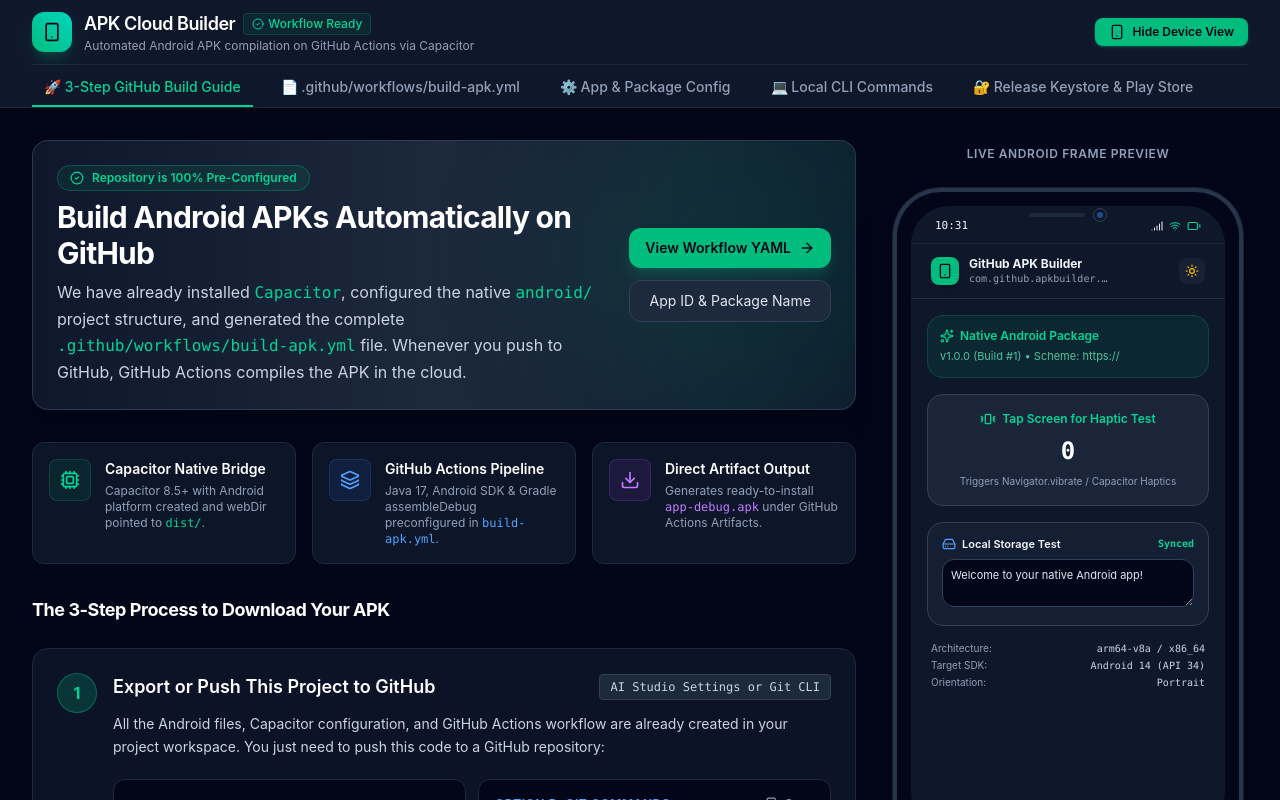
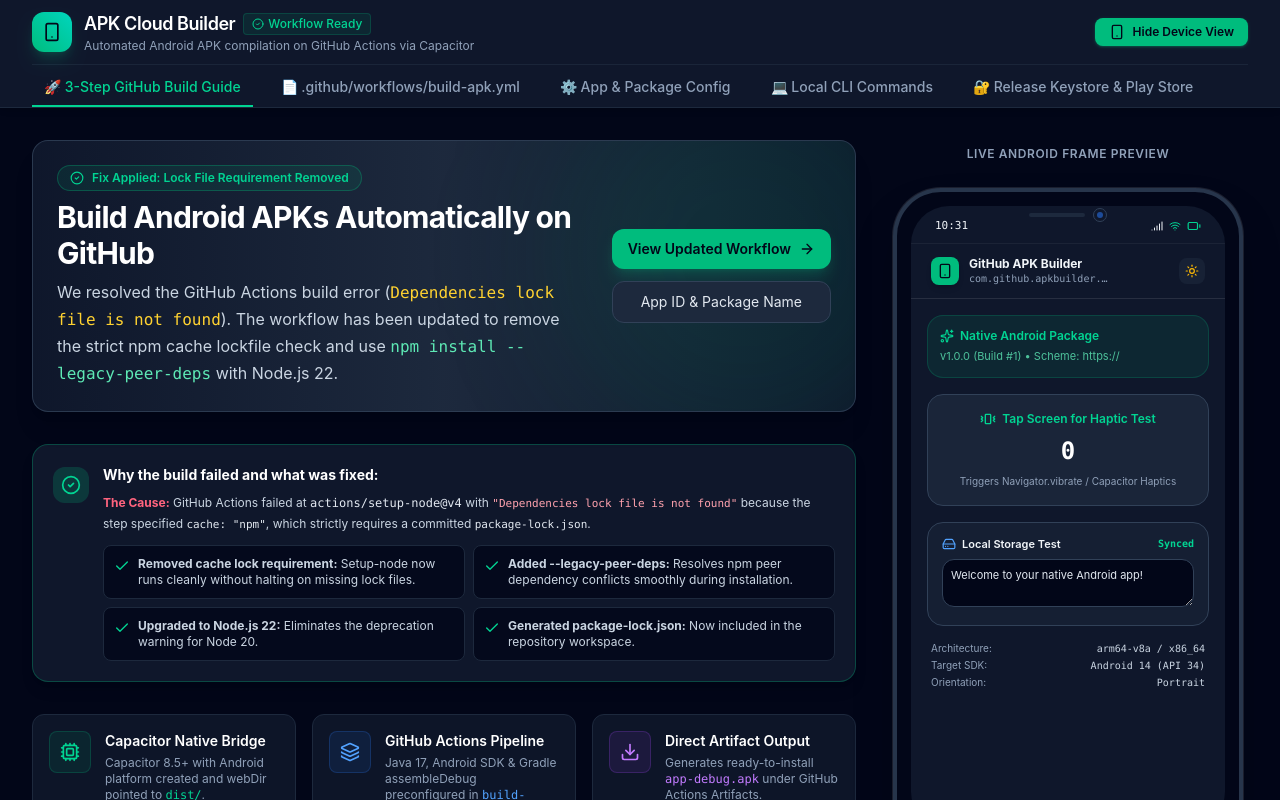
Before and after one commit to saiyedwaseemanas-dotcom/educatioal-p, a React (Vite) app: page / in a window 1280 px wide. Shown: the top 800 px of the page. Built offline with nearby package versions, Linux system fonts and the light colour scheme.

Commit message:
build: update workflow to Node.js 22 and fix deps
Upgrade GitHub Actions workflow to Node.js 22 and switch to `npm install --legacy-peer-deps` to resolve dependency lockfile errors. Update UI guide to reflect these changes.

```diff
--- a/src/components/StepByStepGuide.tsx
+++ b/src/components/StepByStepGuide.tsx
@@ -43,14 +43,13 @@
           <div className="space-y-2 max-w-2xl">
             <div className="inline-flex items-center space-x-2 px-3 py-1 rounded-full text-xs font-semibold bg-emerald-500/10 text-emerald-400 border border-emerald-500/30">
               <CheckCircle2 className="w-3.5 h-3.5" />
-              <span>Repository is 100% Pre-Configured</span>
+              <span>Fix Applied: Lock File Requirement Removed</span>
             </div>
             <h1 className="text-2xl sm:text-3xl font-bold tracking-tight text-white">
               Build Android APKs Automatically on GitHub
             </h1>
             <p className="text-slate-300 text-sm sm:text-base leading-relaxed">
-              We have already installed <span className="text-emerald-400 font-mono">Capacitor</span>, configured the native <span className="text-emerald-400 font-mono">android/</span> project structure, and generated the complete <span className="text-emerald-400 font-mono">.github/workflows/build-apk.yml</span> file.
-              Whenever you push to GitHub, GitHub Actions compiles the APK in the cloud.
+              We resolved the GitHub Actions build error (<code className="text-amber-300">Dependencies lock file is not found</code>). The workflow has been updated to remove the strict npm cache lockfile check and use <code className="text-emerald-300">npm install --legacy-peer-deps</code> with Node.js 22.
             </p>
           </div>
 
@@ -59,7 +58,7 @@
               onClick={onGoToWorkflow}
               className="inline-flex items-center justify-center space-x-2 px-4 py-2.5 rounded-xl bg-emerald-500 hover:bg-emerald-400 text-slate-950 font-semibold text-sm transition-all shadow-lg shadow-emerald-500/20"
             >
-              <span>View Workflow YAML</span>
+              <span>View Updated Workflow</span>
               <ArrowRight className="w-4 h-4" />
             </button>
             <button
@@ -68,6 +67,41 @@
             >
               <span>App ID & Package Name</span>
             </button>
+          </div>
+        </div>
+      </div>
+
+      {/* Resolution Callout Banner */}
+      <div className="bg-slate-900 border border-emerald-500/30 rounded-2xl p-5 shadow-lg bg-emerald-950/10">
+        <div className="flex items-start space-x-3.5">
+          <div className="p-2 bg-emerald-500/20 text-emerald-400 rounded-xl shrink-0 mt-0.5">
+            <CheckCircle2 className="w-5 h-5" />
+          </div>
+          <div className="space-y-2 text-xs">
+            <h3 className="text-sm font-bold text-white flex items-center space-x-2">
+              <span>Why the build failed and what was fixed:</span>
+            </h3>
+            <p className="text-slate-300 leading-relaxed">
+              <strong className="text-rose-400">The Cause:</strong> GitHub Actions failed at <code className="text-slate-200">actions/setup-node@v4</code> with <code className="text-rose-300 font-mono text-[11px]">"Dependencies lock file is not found"</code> because the step specified <code className="text-slate-200 font-mono text-[11px]">cache: "npm"</code>, which strictly requires a committed <code className="text-slate-200 font-mono text-[11px]">package-lock.json</code>.
+            </p>
+            <div className="grid grid-cols-1 sm:grid-cols-2 gap-2 text-slate-300 pt-1">
+              <div className="flex items-start space-x-2 bg-slate-950/80 p-2.5 rounded-lg border border-slate-800">
+                <Check className="w-4 h-4 text-emerald-400 shrink-0 mt-0.5" />
+                <span><strong>Removed cache lock requirement:</strong> Setup-node now runs cleanly without halting on missing lock files.</span>
+              </div>
+              <div className="flex items-start space-x-2 bg-slate-950/80 p-2.5 rounded-lg border border-slate-800">
+                <Check className="w-4 h-4 text-emerald-400 shrink-0 mt-0.5" />
+                <span><strong>Added --legacy-peer-deps:</strong> Resolves npm peer dependency conflicts smoothly during installation.</span>
+              </div>
+              <div className="flex items-start space-x-2 bg-slate-950/80 p-2.5 rounded-lg border border-slate-800">
+                <Check className="w-4 h-4 text-emerald-400 shrink-0 mt-0.5" />
+                <span><strong>Upgraded to Node.js 22:</strong> Eliminates the deprecation warning for Node 20.</span>
+              </div>
+              <div className="flex items-start space-x-2 bg-slate-950/80 p-2.5 rounded-lg border border-slate-800">
+                <Check className="w-4 h-4 text-emerald-400 shrink-0 mt-0.5" />
+                <span><strong>Generated package-lock.json:</strong> Now included in the repository workspace.</span>
+              </div>
+            </div>
           </div>
         </div>
       </div>
@@ -209,7 +243,7 @@
                   <div className="grid grid-cols-1 sm:grid-cols-2 gap-2 text-xs text-slate-300">
                     <div className="flex items-center space-x-2">
                       <span className="w-2 h-2 rounded-full bg-emerald-400"></span>
-                      <span>Sets up Node.js 20 & Java 17</span>
+                      <span>Sets up Node.js 22 & Java 17</span>
                     </div>
                     <div className="flex items-center space-x-2">
                       <span className="w-2 h-2 rounded-full bg-emerald-400"></span>
--- a/src/data.ts
+++ b/src/data.ts
@@ -46,11 +46,10 @@
       - name: Checkout repository
         uses: actions/checkout@v4
 
-      - name: Set up Node.js 20
+      - name: Set up Node.js
         uses: actions/setup-node@v4
         with:
-          node-version: 20
-          cache: "npm"
+          node-version: 22
 
       - name: Set up JDK 17
         uses: actions/setup-java@v4
@@ -62,7 +61,7 @@
         uses: android-actions/setup-android@v3
 
       - name: Install Dependencies
-        run: npm ci || npm install
+        run: npm install --legacy-peer-deps
 
       - name: Build Web Assets (Vite)
         run: npm run build
```
Also changed, not shown: 1 other file (tests, documents, lock files or other folders).
